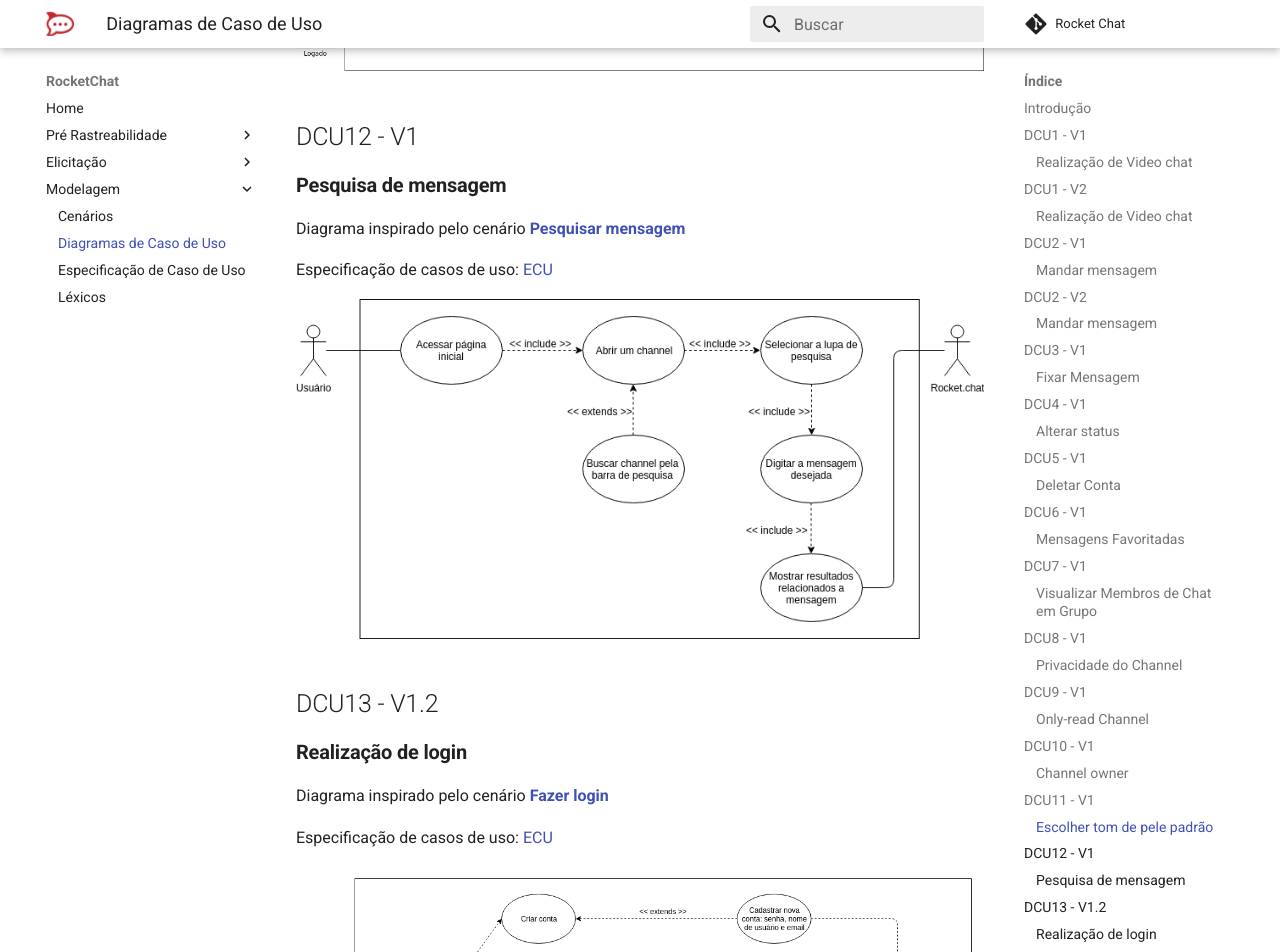
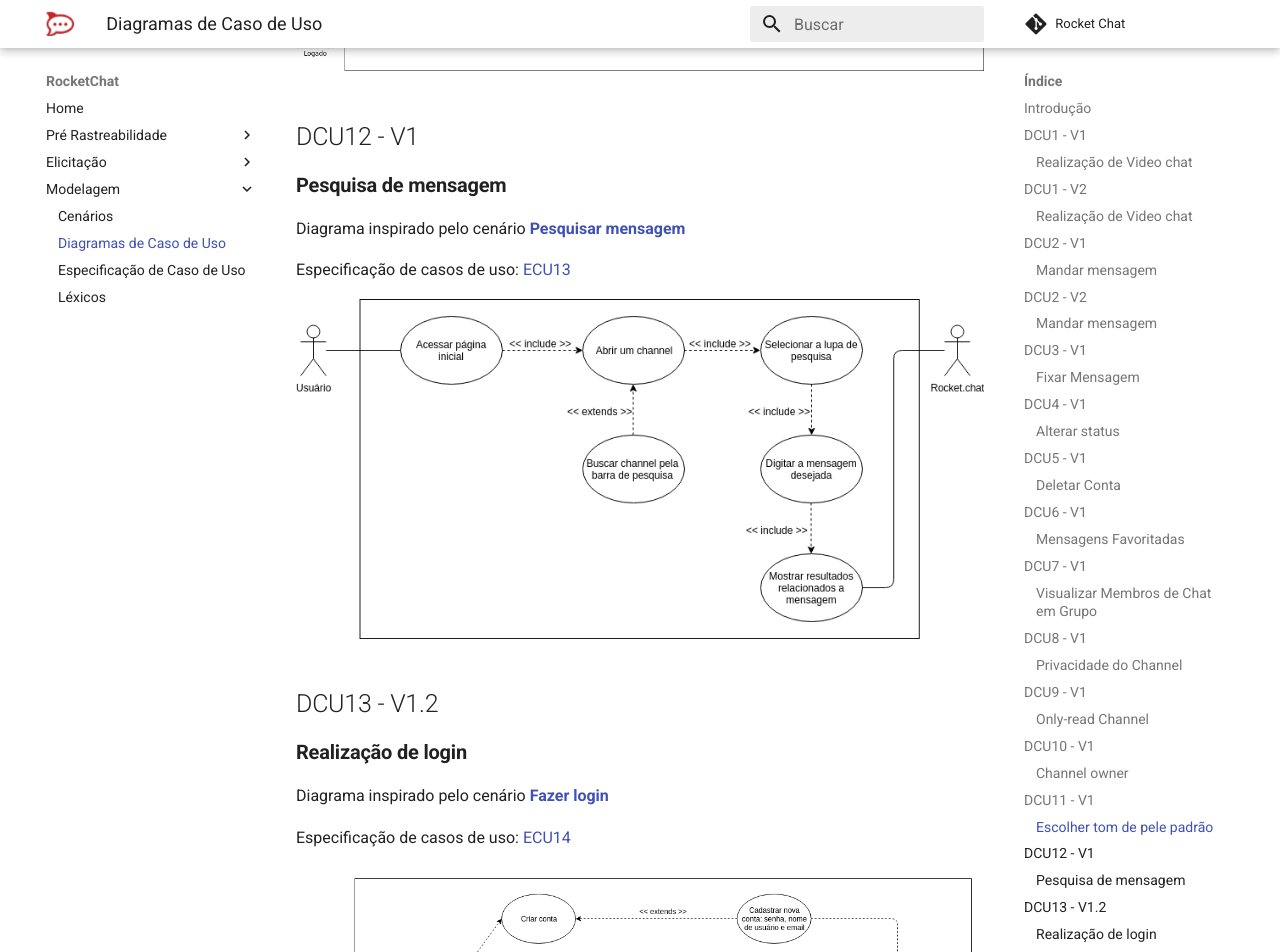
Before and after one commit to MarcosNBJ/2019.1-RocketChat, an MkDocs documentation site: the page built from docs/Modelagem/diagramas.md, in a window 1280 px wide and 1400 px high, scrolled down 7606 px. Shown: the top 952 px of the window. Built offline with MkDocs 1.6.1 and Material for MkDocs 9.7.7, drawn with Linux system fonts in a browser that asks for light colours; comment, search, counter and statistics services are not loaded.

```diff
--- a/docs/Modelagem/diagramas.md
+++ b/docs/Modelagem/diagramas.md
@@ -112,7 +112,7 @@
 ### **Pesquisa de mensagem**
 Diagrama inspirado pelo cenário **[Pesquisar mensagem](cenarios.md#c17)**
 
-Especificação de casos de uso: [ECU]()
+Especificação de casos de uso: [ECU13](especificacao.md#ec13)
 
 ![DCU-1](../img/Modelagem/uc_pesquisar_mensagem_v1.png)
 
@@ -120,7 +120,7 @@
 ### **Realização de login**
 Diagrama inspirado pelo cenário **[Fazer login](cenarios.md#18)**
 
-Especificação de casos de uso: [ECU]()
+Especificação de casos de uso: [ECU14](especificacao.md#ec14)
 
 ![DCU-1](../img/Modelagem/uc_fazer_login_v1.png)
 
```
